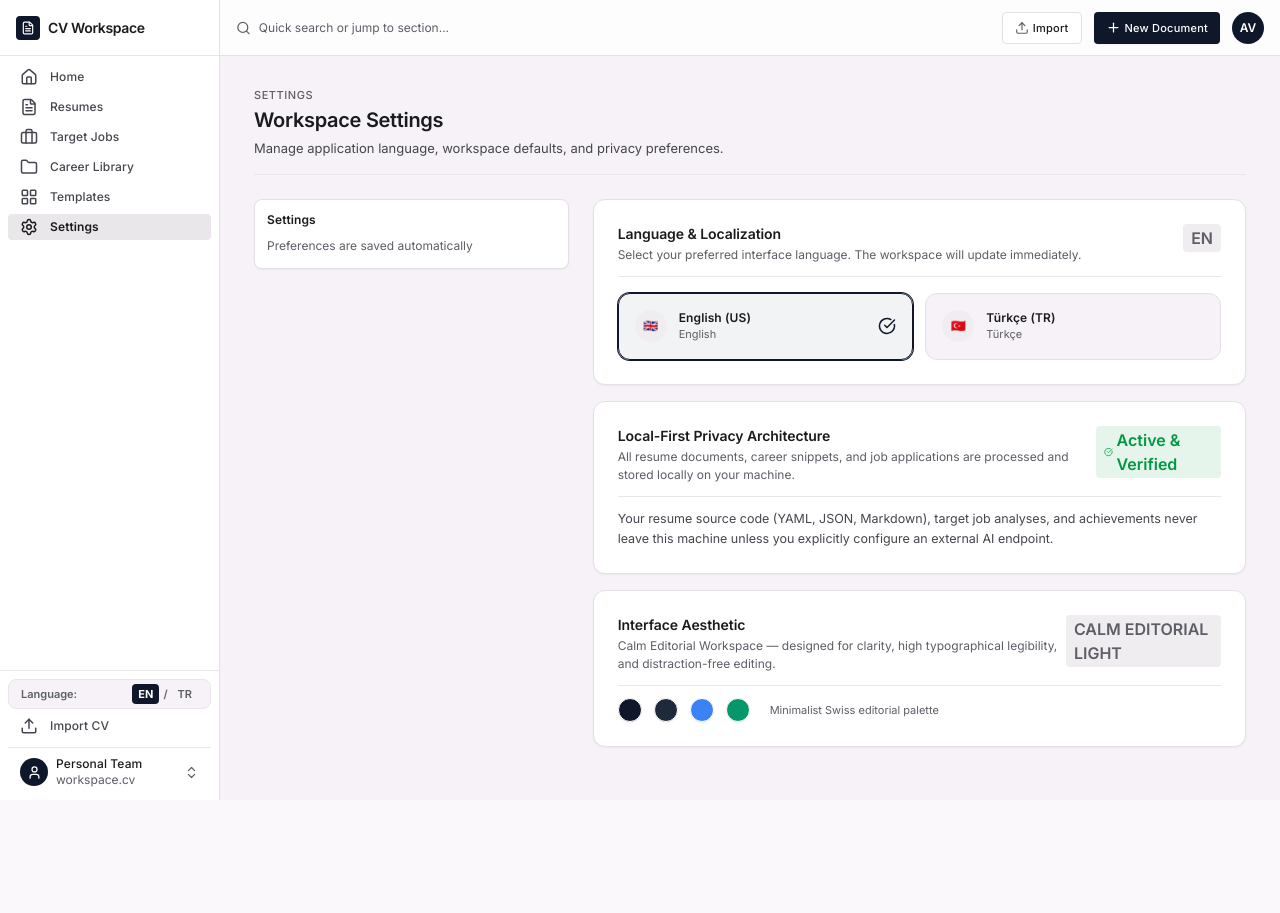
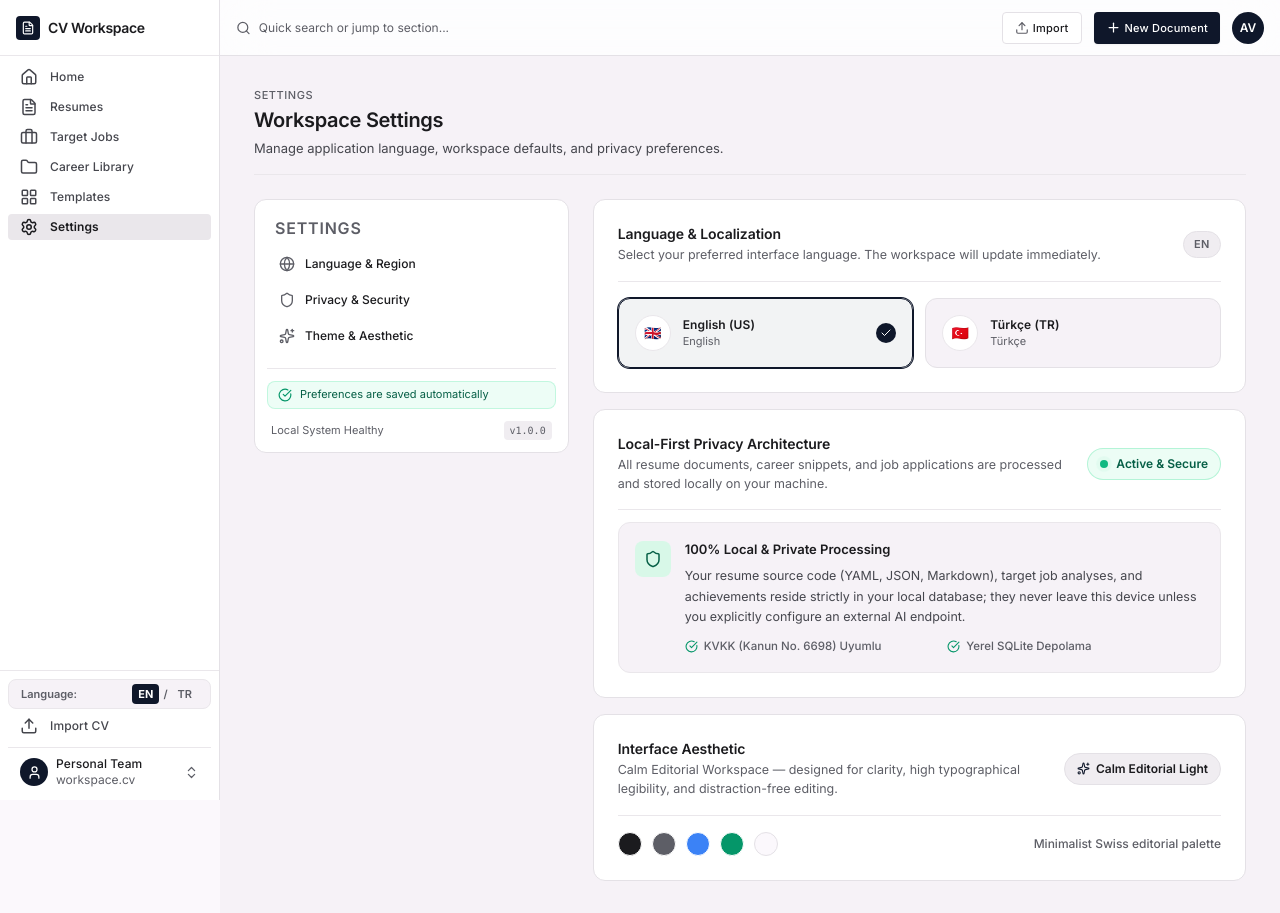
Before and after one commit to cihaneray/please-make-my-cv, a Next.js app in the folder apps/web/: page /settings in a window 1280 px wide. Before the commit the page ends 800 px from the top, so only its background shows below. Built offline with nearby package versions, Linux system fonts and the light colour scheme; no server answers.

Commit message:
fix(web): refine settings page UX, layout, live status badge, and localized privacy copy

```diff
--- a/apps/web/src/app/settings/page.tsx
+++ b/apps/web/src/app/settings/page.tsx
@@ -2,7 +2,7 @@
 
 import React from 'react';
 import { Icons } from '@/components/Icons';
-import { Language, useI18n } from '@/lib/i18n';
+import { useI18n } from '@/lib/i18n';
 
 export default function SettingsPage() {
   const { language, setLanguage, t } = useI18n();
@@ -24,32 +24,68 @@ export default function SettingsPage() {
 
       {/* Main Settings Sections */}
       <div className="grid grid-cols-1 md:grid-cols-3 gap-space-xl">
-        {/* Left Nav Overview */}
-        <div className="flex flex-col gap-space-sm md:col-span-1">
-          <div className="p-space-md rounded-lg bg-surface-container-lowest border border-surface-container-highest shadow-sm flex flex-col gap-2">
-            <span className="font-label-md text-label-md font-semibold text-on-surface">
+        {/* Left Column: Navigation & System Status */}
+        <div className="flex flex-col gap-space-md md:col-span-1">
+          {/* Quick Nav Panel */}
+          <div className="p-space-md rounded-xl bg-surface-container-lowest border border-surface-container-highest shadow-xs flex flex-col gap-2">
+            <span className="font-label-sm uppercase tracking-wider text-secondary font-semibold px-2 pt-1">
               {t('settings')}
             </span>
-            <div className="text-[12px] text-secondary leading-relaxed">
-              {t('saveSettings')}
+
+            <nav className="flex flex-col gap-1">
+              <a
+                href="#language"
+                className="flex items-center gap-2.5 px-3 py-2 rounded-lg text-body-sm font-medium text-on-surface hover:bg-surface-container transition-colors"
+              >
+                <Icons.Globe size={16} className="text-secondary" />
+                <span>{t('navGeneral')}</span>
+              </a>
+              <a
+                href="#privacy"
+                className="flex items-center gap-2.5 px-3 py-2 rounded-lg text-body-sm font-medium text-on-surface hover:bg-surface-container transition-colors"
+              >
+                <Icons.Shield size={16} className="text-secondary" />
+                <span>{t('navPrivacy')}</span>
+              </a>
+              <a
+                href="#theme"
+                className="flex items-center gap-2.5 px-3 py-2 rounded-lg text-body-sm font-medium text-on-surface hover:bg-surface-container transition-colors"
+              >
+                <Icons.Sparkles size={16} className="text-secondary" />
+                <span>{t('navAesthetic')}</span>
+              </a>
+            </nav>
+
+            <div className="mt-2 pt-3 border-t border-surface-container-high flex flex-col gap-2">
+              {/* Autosave Pill */}
+              <div className="flex items-center gap-2 text-[11px] text-emerald-800 bg-emerald-50/90 px-2.5 py-1.5 rounded-lg border border-emerald-200/60 leading-tight">
+                <Icons.CheckCircle size={14} className="text-emerald-600 shrink-0" />
+                <span>{t('saveSettings')}</span>
+              </div>
+
+              {/* Status info */}
+              <div className="flex items-center justify-between text-[11px] text-secondary px-1 pt-1">
+                <span>{t('systemStatus')}</span>
+                <span className="font-mono text-[10px] px-1.5 py-0.5 rounded bg-surface-container">v1.0.0</span>
+              </div>
             </div>
           </div>
         </div>
 
-        {/* Right Settings Cards */}
+        {/* Right Column: Settings Cards */}
         <div className="flex flex-col gap-space-lg md:col-span-2">
           {/* 1. Language & Localization Card */}
-          <div className="p-space-xl rounded-xl bg-surface-container-lowest border border-surface-container-highest shadow-sm flex flex-col gap-space-md">
-            <div className="flex items-start justify-between border-b border-surface-container-high pb-3">
-              <div className="flex flex-col gap-0.5">
+          <div id="language" className="p-space-xl rounded-xl bg-surface-container-lowest border border-surface-container-highest shadow-xs flex flex-col gap-space-md">
+            <div className="flex flex-col sm:flex-row sm:items-center justify-between gap-3 border-b border-surface-container-high pb-4">
+              <div className="flex flex-col gap-0.5 min-w-0 pr-2">
                 <span className="font-headline-md text-headline-md font-semibold text-on-surface">
                   {t('languageSectionTitle')}
                 </span>
-                <span className="text-[12px] text-secondary">
+                <span className="text-[12.5px] text-secondary leading-normal">
                   {t('languageSectionDesc')}
                 </span>
               </div>
-              <span className="font-label-sm px-2 py-0.5 rounded bg-surface-container font-semibold uppercase text-secondary">
+              <span className="shrink-0 font-label-sm px-2.5 py-1 rounded-full bg-surface-container font-semibold uppercase text-secondary tracking-wider text-[11px] self-start sm:self-center border border-surface-container-highest">
                 {language.toUpperCase()}
               </span>
             </div>
@@ -59,14 +95,14 @@ export default function SettingsPage() {
               <button
                 type="button"
                 onClick={() => setLanguage('en')}
-                className={`p-4 rounded-xl border text-left flex items-center justify-between transition-all ${
+                className={`p-4 rounded-xl border text-left flex items-center justify-between transition-all cursor-pointer ${
                   language === 'en'
-                    ? 'border-primary bg-primary/5 ring-1 ring-primary'
-                    : 'border-surface-container-highest bg-surface-container-low hover:bg-surface-container'
+                    ? 'border-primary bg-primary/5 ring-1 ring-primary shadow-xs'
+                    : 'border-surface-container-highest bg-surface-container-low hover:bg-surface-container hover:border-surface-container-highest'
                 }`}
               >
                 <div className="flex items-center gap-3">
-                  <div className="w-8 h-8 rounded-full bg-surface-container flex items-center justify-center font-bold text-xs">
+                  <div className="w-9 h-9 rounded-full bg-surface-container-lowest border border-surface-container-high flex items-center justify-center text-sm shadow-xs">
                     🇬🇧
                   </div>
                   <div className="flex flex-col">
@@ -77,7 +113,9 @@ export default function SettingsPage() {
                   </div>
                 </div>
                 {language === 'en' && (
-                  <Icons.CheckCircle size={18} className="text-primary" />
+                  <div className="w-5 h-5 rounded-full bg-primary text-on-primary flex items-center justify-center shrink-0">
+                    <Icons.Check size={12} />
+                  </div>
                 )}
               </button>
 
@@ -85,14 +123,14 @@ export default function SettingsPage() {
               <button
                 type="button"
                 onClick={() => setLanguage('tr')}
-                className={`p-4 rounded-xl border text-left flex items-center justify-between transition-all ${
+                className={`p-4 rounded-xl border text-left flex items-center justify-between transition-all cursor-pointer ${
                   language === 'tr'
-                    ? 'border-primary bg-primary/5 ring-1 ring-primary'
-                    : 'border-surface-container-highest bg-surface-container-low hover:bg-surface-container'
+                    ? 'border-primary bg-primary/5 ring-1 ring-primary shadow-xs'
+                    : 'border-surface-container-highest bg-surface-container-low hover:bg-surface-container hover:border-surface-container-highest'
                 }`}
               >
                 <div className="flex items-center gap-3">
-                  <div className="w-8 h-8 rounded-full bg-surface-container flex items-center justify-center font-bold text-xs">
+                  <div className="w-9 h-9 rounded-full bg-surface-container-lowest border border-surface-container-high flex items-center justify-center text-sm shadow-xs">
                     🇹🇷
                   </div>
                   <div className="flex flex-col">
@@ -103,57 +141,89 @@ export default function SettingsPage() {
                   </div>
                 </div>
                 {language === 'tr' && (
-                  <Icons.CheckCircle size={18} className="text-primary" />
+                  <div className="w-5 h-5 rounded-full bg-primary text-on-primary flex items-center justify-center shrink-0">
+                    <Icons.Check size={12} />
+                  </div>
                 )}
               </button>
             </div>
           </div>
 
           {/* 2. Privacy & Data Architecture Card */}
-          <div className="p-space-xl rounded-xl bg-surface-container-lowest border border-surface-container-highest shadow-sm flex flex-col gap-space-md">
-            <div className="flex items-start justify-between border-b border-surface-container-high pb-3">
-              <div className="flex flex-col gap-0.5">
+          <div id="privacy" className="p-space-xl rounded-xl bg-surface-container-lowest border border-surface-container-highest shadow-xs flex flex-col gap-space-md">
+            <div className="flex flex-col sm:flex-row sm:items-center justify-between gap-3 border-b border-surface-container-high pb-4">
+              <div className="flex flex-col gap-0.5 min-w-0 pr-2">
                 <span className="font-headline-md text-headline-md font-semibold text-on-surface">
                   {t('privacySectionTitle')}
                 </span>
-                <span className="text-[12px] text-secondary">
+                <span className="text-[12.5px] text-secondary leading-normal">
                   {t('privacySectionDesc')}
                 </span>
               </div>
-              <span className="font-label-sm px-2 py-0.5 rounded bg-on-tertiary-container/10 font-semibold text-on-tertiary-container flex items-center gap-1">
-                <Icons.CheckCircle size={12} />
+              {/* Refined 'Aktif ve Güvenli' Badge */}
+              <div className="shrink-0 inline-flex items-center gap-2 px-3 py-1.5 rounded-full text-[12px] font-semibold bg-emerald-50 text-emerald-800 border border-emerald-200/80 shadow-xs self-start sm:self-center whitespace-nowrap">
+                <span className="relative flex h-2 w-2 shrink-0">
+                  <span className="animate-ping absolute inline-flex h-full w-full rounded-full bg-emerald-400 opacity-75"></span>
+                  <span className="relative inline-flex rounded-full h-2 w-2 bg-emerald-500"></span>
+                </span>
                 <span>{t('privacyStatus')}</span>
-              </span>
+              </div>
             </div>
 
-            <div className="text-[12.5px] text-on-surface-variant leading-relaxed">
-              Your resume source code (YAML, JSON, Markdown), target job analyses, and achievements never leave this machine unless you explicitly configure an external AI endpoint.
+            {/* Privacy Architecture Callout Box */}
+            <div className="p-4 rounded-xl bg-surface-container-low border border-surface-container-high flex flex-col sm:flex-row items-start gap-3.5">
+              <div className="w-9 h-9 rounded-lg bg-emerald-100/80 text-emerald-800 flex items-center justify-center shrink-0 mt-0.5 shadow-xs">
+                <Icons.Shield size={18} />
+              </div>
+              <div className="flex flex-col gap-1.5 text-[12.5px] text-on-surface-variant leading-relaxed">
+                <span className="font-semibold text-on-surface text-[13px]">
+                  {t('localDataPromiseTitle')}
+                </span>
+                <p>
+                  {t('privacyDetails')}
+                </p>
+                <div className="grid grid-cols-1 sm:grid-cols-2 gap-1.5 pt-1 text-[11.5px] text-secondary font-medium">
+                  <span className="flex items-center gap-1.5">
+                    <Icons.CheckCircle size={13} className="text-emerald-600 shrink-0" />
+                    <span>KVKK (Kanun No. 6698) Uyumlu</span>
+                  </span>
+                  <span className="flex items-center gap-1.5">
+                    <Icons.CheckCircle size={13} className="text-emerald-600 shrink-0" />
+                    <span>Yerel SQLite Depolama</span>
+                  </span>
+                </div>
+              </div>
             </div>
           </div>
 
           {/* 3. Theme & Workspace Aesthetic Card */}
-          <div className="p-space-xl rounded-xl bg-surface-container-lowest border border-surface-container-highest shadow-sm flex flex-col gap-space-md">
-            <div className="flex items-start justify-between border-b border-surface-container-high pb-3">
-              <div className="flex flex-col gap-0.5">
+          <div id="theme" className="p-space-xl rounded-xl bg-surface-container-lowest border border-surface-container-highest shadow-xs flex flex-col gap-space-md">
+            <div className="flex flex-col sm:flex-row sm:items-center justify-between gap-3 border-b border-surface-container-high pb-4">
+              <div className="flex flex-col gap-0.5 min-w-0 pr-2">
                 <span className="font-headline-md text-headline-md font-semibold text-on-surface">
                   {t('themeSectionTitle')}
                 </span>
-                <span className="text-[12px] text-secondary">
+                <span className="text-[12.5px] text-secondary leading-normal">
                   {t('themeSectionDesc')}
                 </span>
               </div>
-              <span className="font-label-sm px-2 py-0.5 rounded bg-surface-container font-semibold uppercase text-secondary">
-                {t('currentTheme')}
-              </span>
+              {/* Refined Theme Pill Badge */}
+              <div className="shrink-0 inline-flex items-center gap-1.5 px-3 py-1.5 rounded-full text-[12px] font-medium bg-surface-container text-on-surface border border-surface-container-highest shadow-xs self-start sm:self-center whitespace-nowrap">
+                <Icons.Sparkles size={13} className="text-primary" />
+                <span className="font-semibold">{t('currentTheme')}</span>
+              </div>
             </div>
 
-            <div className="flex items-center gap-3">
-              <div className="w-6 h-6 rounded-full bg-[#0F172A] border border-white shadow-sm" />
-              <div className="w-6 h-6 rounded-full bg-[#1e293b] border border-white shadow-sm" />
-              <div className="w-6 h-6 rounded-full bg-[#3b82f6] border border-white shadow-sm" />
-              <div className="w-6 h-6 rounded-full bg-[#059669] border border-white shadow-sm" />
-              <span className="text-[11px] text-secondary pl-2">
-                Minimalist Swiss editorial palette
+            <div className="flex flex-col sm:flex-row sm:items-center justify-between gap-3 pt-1">
+              <div className="flex items-center gap-2.5">
+                <div className="w-6 h-6 rounded-full bg-[#1B1B1E] border border-white shadow-xs" title="Deep Ink / Black (#1B1B1E)" />
+                <div className="w-6 h-6 rounded-full bg-[#5D5E66] border border-white shadow-xs" title="Slate Neutral (#5D5E66)" />
+                <div className="w-6 h-6 rounded-full bg-[#3B82F6] border border-white shadow-xs" title="Accent Blue (#3B82F6)" />
+                <div className="w-6 h-6 rounded-full bg-[#059669] border border-white shadow-xs" title="Emerald Accent (#059669)" />
+                <div className="w-6 h-6 rounded-full bg-[#FBF8FC] border border-surface-container-highest shadow-xs" title="Paper Canvas (#FBF8FC)" />
+              </div>
+              <span className="text-[12px] text-secondary font-medium">
+                {t('paletteLabel')}
               </span>
             </div>
           </div>
--- a/apps/web/src/components/Icons.tsx
+++ b/apps/web/src/components/Icons.tsx
@@ -26,6 +26,7 @@ import {
   Save,
   Search,
   Settings,
+  Shield,
   Sparkles,
   Terminal,
   Trash2,
@@ -74,4 +75,5 @@ export const Icons = {
   Redo: ({ className, size = 16 }: { className?: string; size?: number }) => <Redo size={size} className={className} />,
   Globe: ({ className, size = 16 }: { className?: string; size?: number }) => <Globe size={size} className={className} />,
   Language: ({ className, size = 16 }: { className?: string; size?: number }) => <Globe size={size} className={className} />,
+  Shield: ({ className, size = 16 }: { className?: string; size?: number }) => <Shield size={size} className={className} />,
 };
--- a/apps/web/src/lib/i18n.tsx
+++ b/apps/web/src/lib/i18n.tsx
@@ -167,11 +167,18 @@ export const translations = {
     activeLanguage: 'Active Language',
     privacySectionTitle: 'Local-First Privacy Architecture',
     privacySectionDesc: 'All resume documents, career snippets, and job applications are processed and stored locally on your machine.',
-    privacyStatus: 'Active & Verified',
+    privacyStatus: 'Active & Secure',
+    localDataPromiseTitle: '100% Local & Private Processing',
+    privacyDetails: 'Your resume source code (YAML, JSON, Markdown), target job analyses, and achievements reside strictly in your local database; they never leave this device unless you explicitly configure an external AI endpoint.',
     themeSectionTitle: 'Interface Aesthetic',
     themeSectionDesc: 'Calm Editorial Workspace — designed for clarity, high typographical legibility, and distraction-free editing.',
     currentTheme: 'Calm Editorial Light',
+    paletteLabel: 'Minimalist Swiss editorial palette',
     saveSettings: 'Preferences are saved automatically',
+    navGeneral: 'Language & Region',
+    navPrivacy: 'Privacy & Security',
+    navAesthetic: 'Theme & Aesthetic',
+    systemStatus: 'Local System Healthy',
   },
   tr: {
     // Navigation
@@ -336,10 +343,17 @@ export const translations = {
     privacySectionTitle: 'Yerel Öncelikli Gizlilik Mimarisi',
     privacySectionDesc: 'Tüm özgeçmiş belgeleri, kariyer parçacıkları ve iş başvuruları yalnızca kendi cihazınızda saklanır ve işlenir.',
     privacyStatus: 'Aktif ve Güvenli',
+    localDataPromiseTitle: '%100 Yerel ve Güvenli Veri İşleme',
+    privacyDetails: 'Özgeçmiş kaynak kodlarınız (YAML, JSON, Markdown), hedef iş analizleriniz ve başarı maddeleriniz yerel SQLite veritabanınızda tutulur; harici bir yapay zeka uç noktası bağlamadığınız sürece bu cihazdan asla dışarı aktarılmaz.',
     themeSectionTitle: 'Arayüz Estetiği',
     themeSectionDesc: 'Calm Editorial Workspace — berraklık, yüksek tipografik okunabilirlik ve dikkat dağıtmayan düzen için tasarlandı.',
     currentTheme: 'Calm Editorial Açık Tema',
+    paletteLabel: 'Minimalist İsviçre editoryal renk paleti',
     saveSettings: 'Tercihler otomatik olarak kaydedilmektedir',
+    navGeneral: 'Dil ve Bölge',
+    navPrivacy: 'Gizlilik ve Güvenlik',
+    navAesthetic: 'Arayüz ve Tema',
+    systemStatus: 'Yerel Sistem Aktif',
   },
 };
 
```
